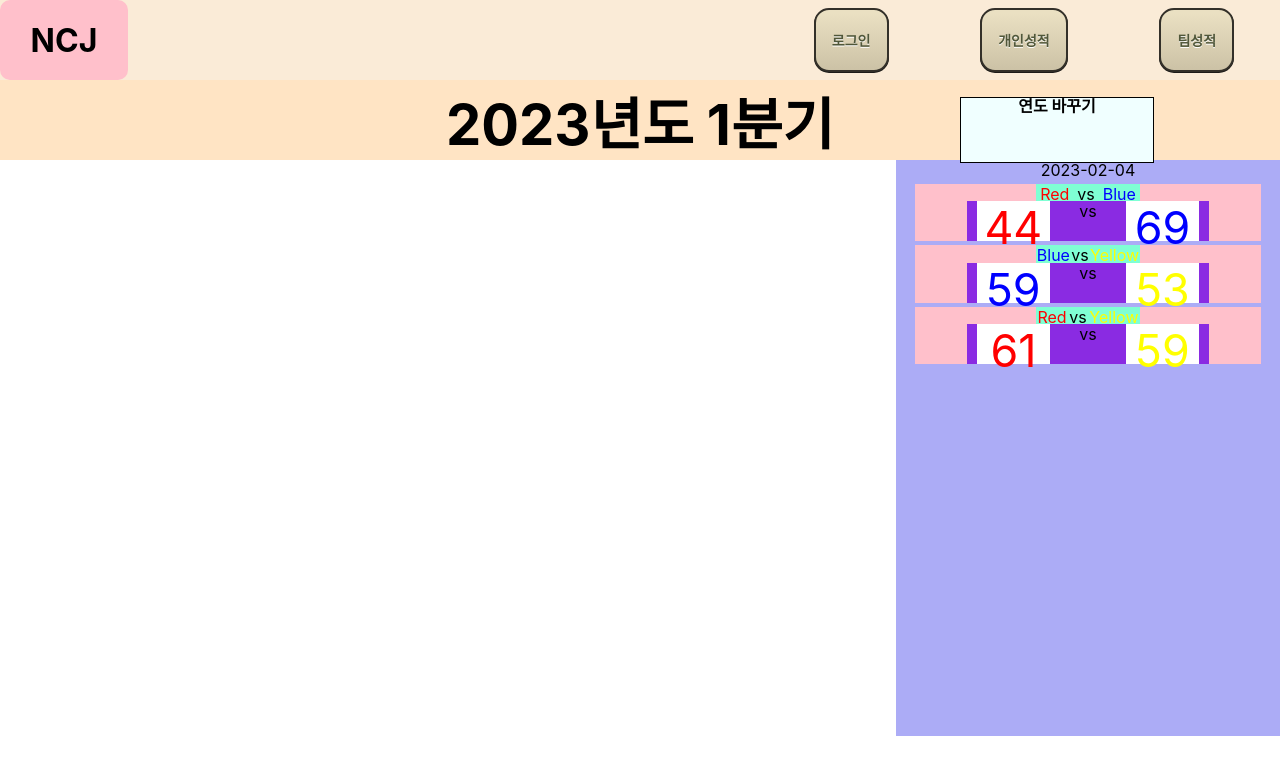
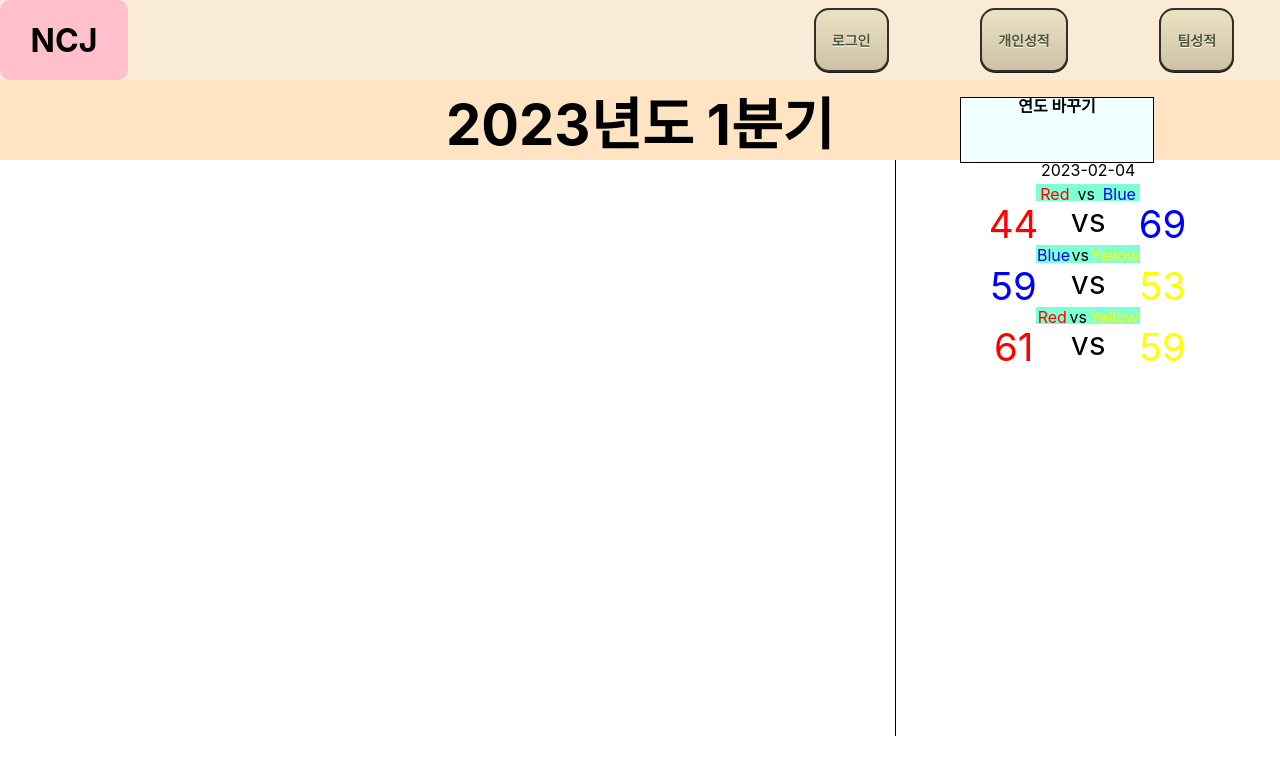
Before and after one commit to sunho1/ncj, a React (Create React App) app: page / in a window 1280 px wide. Shown: the top 774 px of the page. Built offline with nearby package versions, Linux system fonts and the light colour scheme.

Commit message:
delete background

```diff
--- a/src/components/main/List.module.css
+++ b/src/components/main/List.module.css
@@ -1,7 +1,8 @@
 .naming{
     width: 30%;
     height: 100%;
-    background-color: rgb(172, 172, 246);
+    /* background-color: rgb(172, 172, 246); */
+    border-left: 1px solid black;
 }
 
 
--- a/src/components/main/Score.module.css
+++ b/src/components/main/Score.module.css
@@ -5,7 +5,7 @@
     margin-right: 5%;
     margin-top:1%;
     margin-bottom: 1%;
-    background-color: pink;
+    /* background-color: pink; */
 }
 
 .scoreName{
--- a/src/components/main/ScoreBox.module.css
+++ b/src/components/main/ScoreBox.module.css
@@ -2,7 +2,7 @@
     margin-left: 15%;
     height: 70%;
     width: 70%;
-    background-color: blueviolet;
+    /* background-color: blueviolet; */
 
     display: flex;
     justify-content: space-around;
@@ -12,4 +12,5 @@
     width:15%;
     height: 70%;
     text-align: center;
+    font-size: 200%;
 }
--- a/src/components/main/ScoreNumber.module.css
+++ b/src/components/main/ScoreNumber.module.css
@@ -4,7 +4,7 @@
 
     text-align: center;
     font-weight: 400;
-    font-size: 280%;
+    font-size: 240%;
     background-color: white;
 }
 
```
